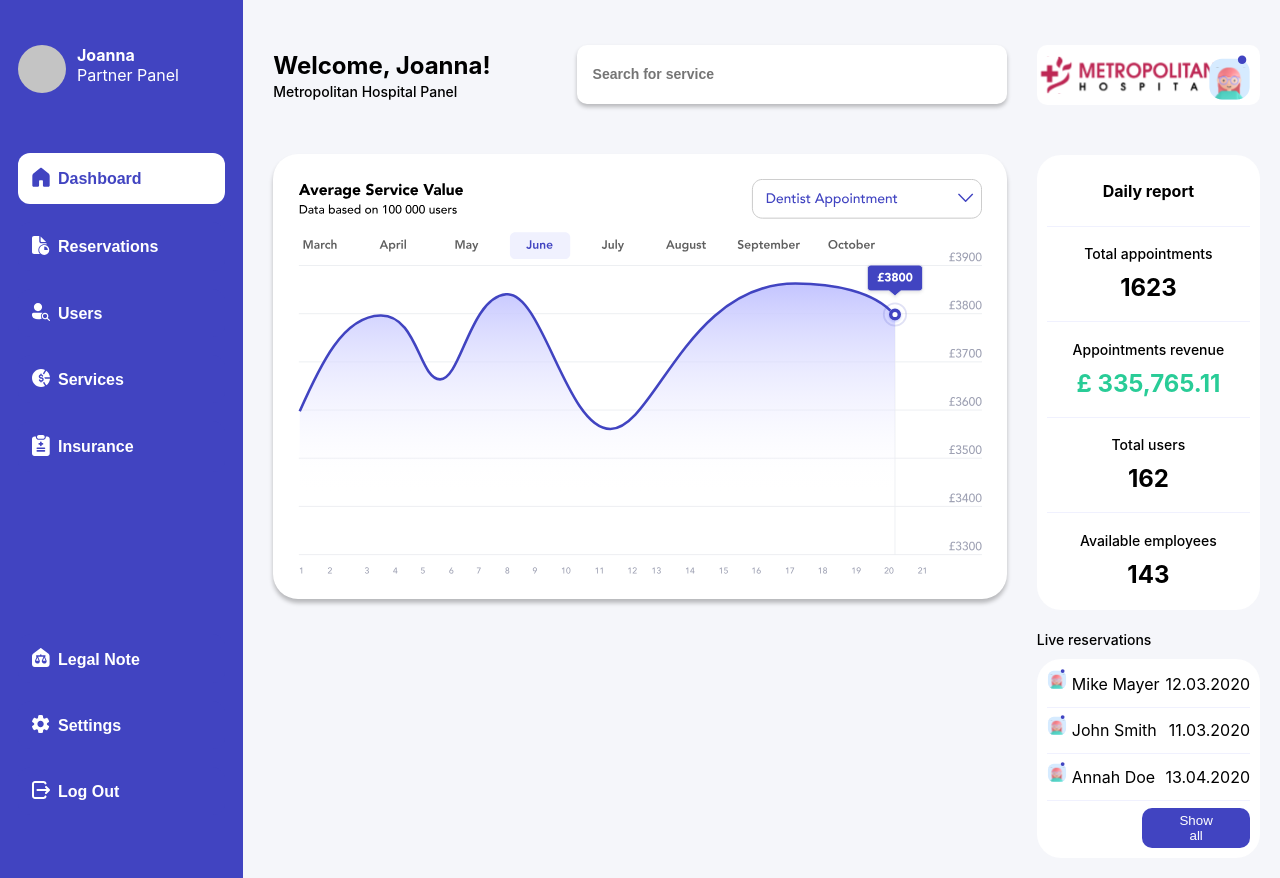
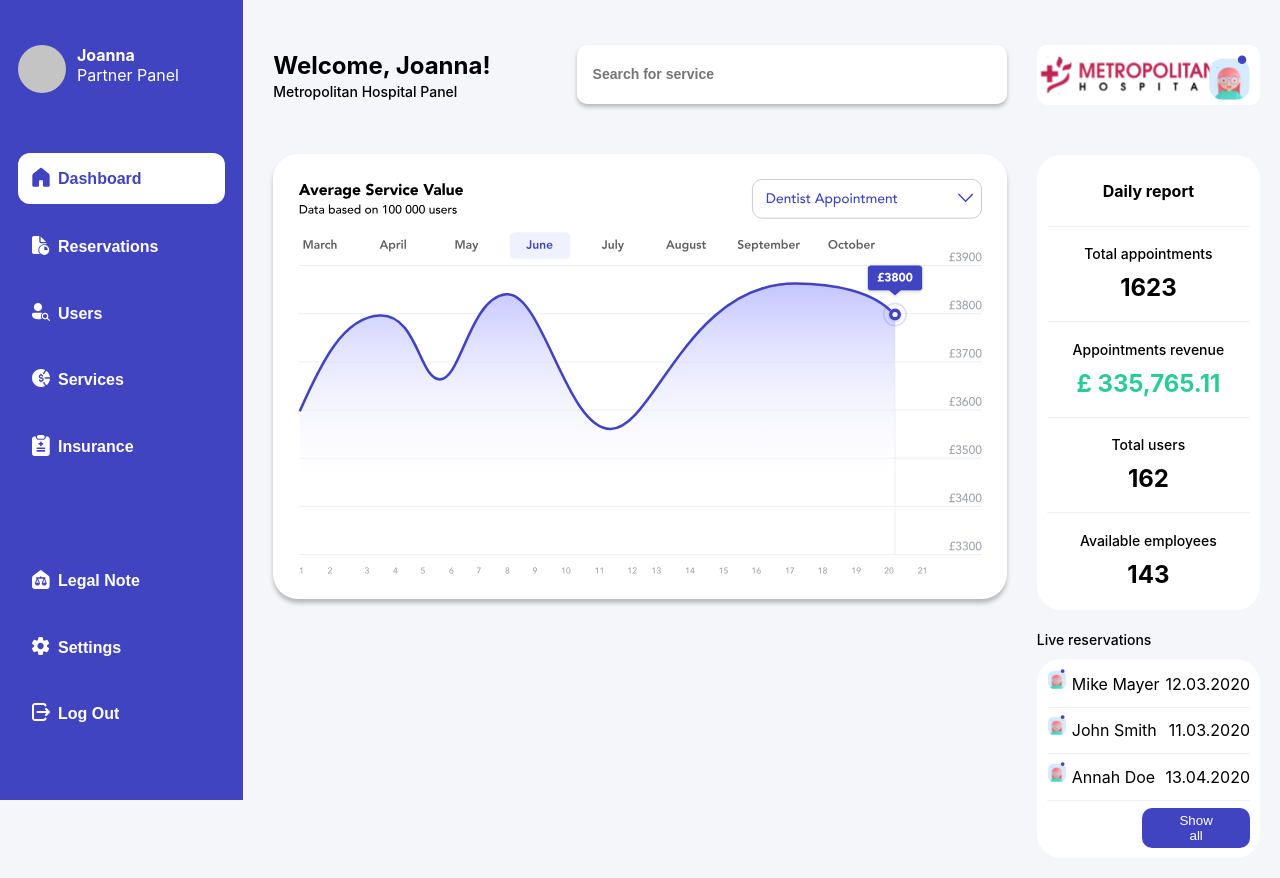
Before and after one commit to Monsy99/app-hackathon, a React (Create React App) app: page /#/dashboard in a window 1280 px wide. Built offline with nearby package versions, Linux system fonts and the light colour scheme.

Commit message:
added box sizing and height to menu component

```diff
--- a/src/components/Menu/styled.js
+++ b/src/components/Menu/styled.js
@@ -1,6 +1,8 @@
 import styled from "styled-components";
 
 export const MenuWrapper = styled.div`
+  box-sizing: border-box;
+  height: 100vh;
   display: flex;
   flex-direction: column;
   justify-content: space-between;
```
